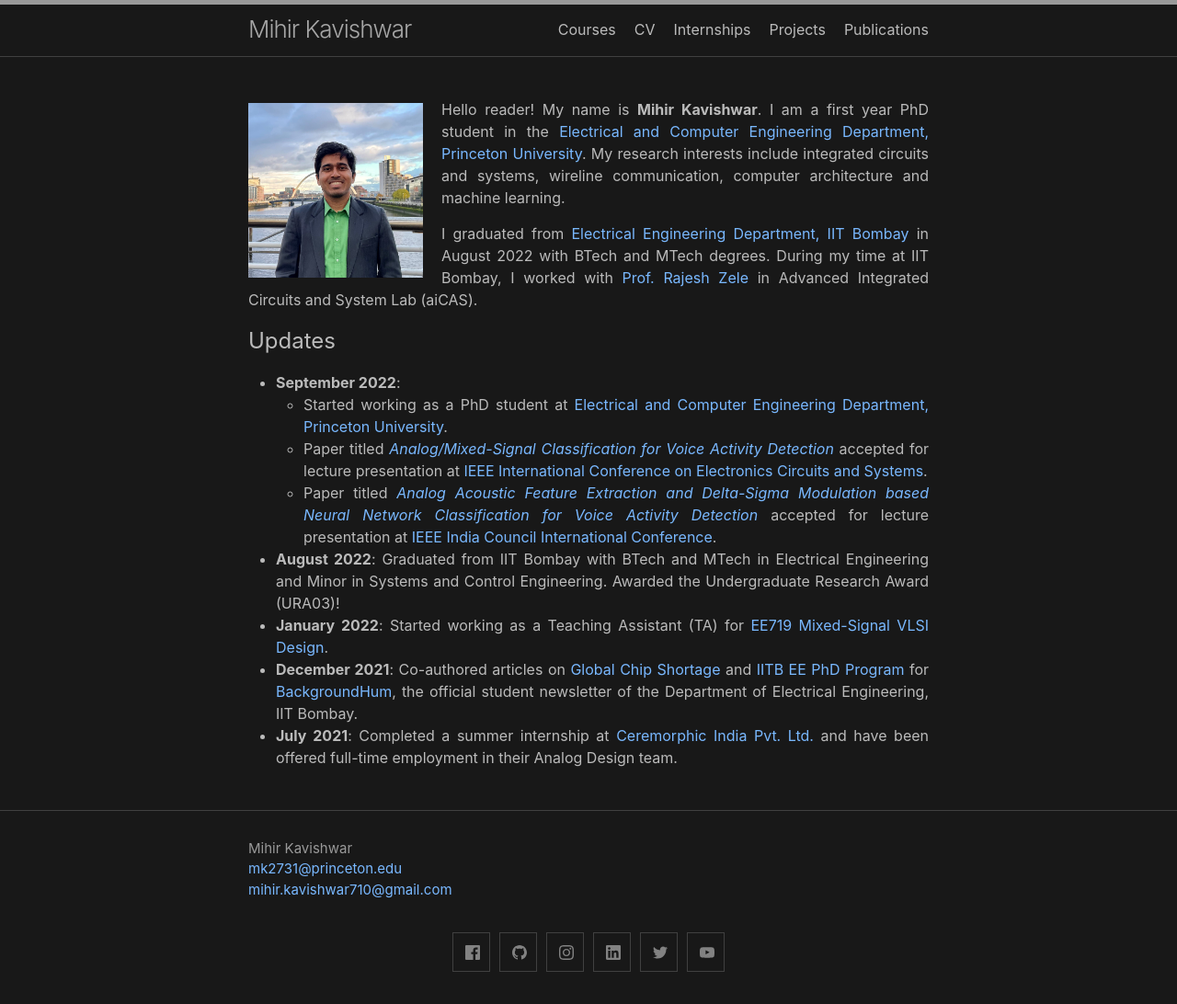
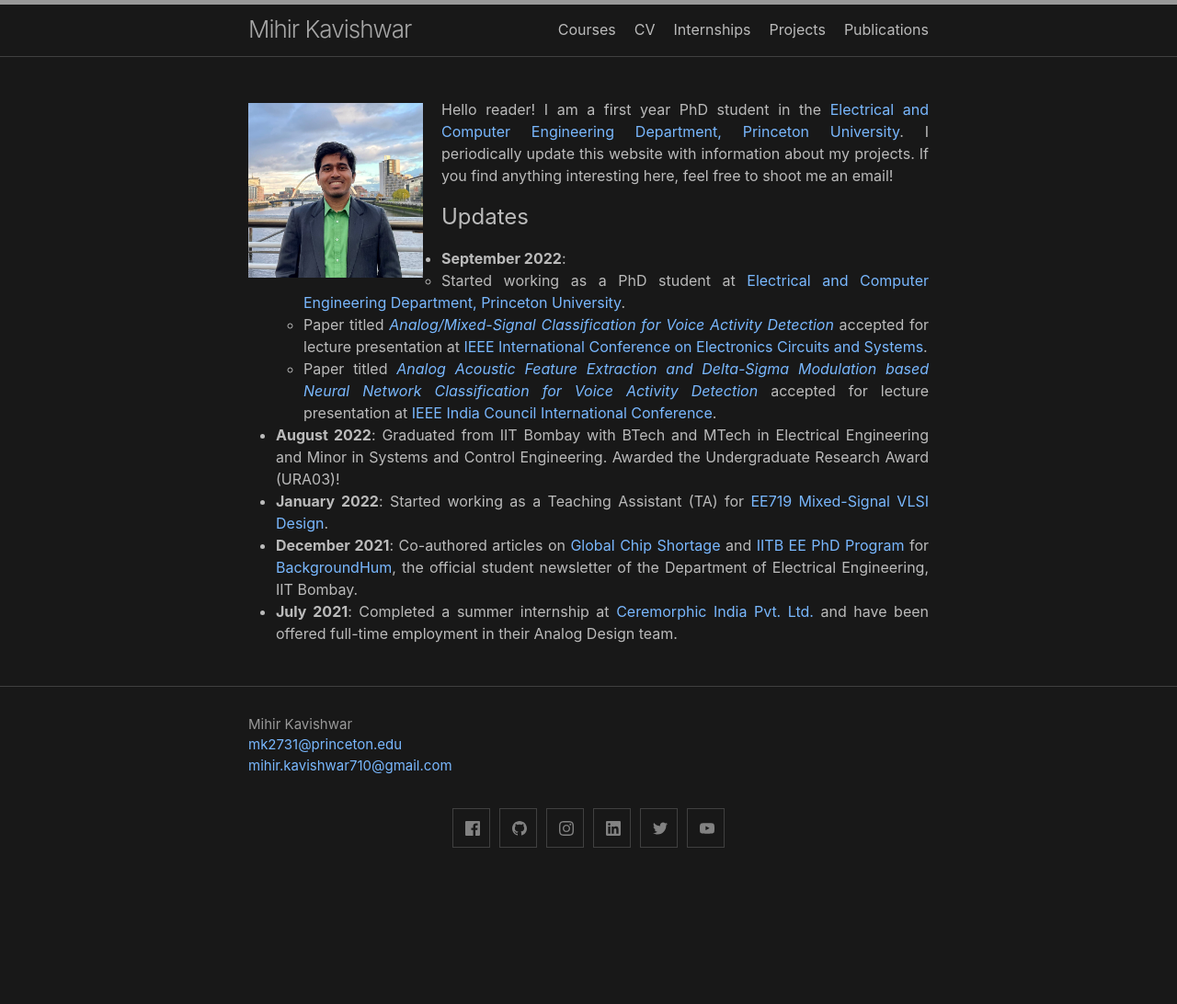
Before and after one commit to mihirvk/mihirvk.github.io, a Jekyll site: the page built from index.md, in a window 1280 px wide. Shown: the whole page at 92% size. Built offline with Jekyll 4.4.1, drawn with Linux system fonts in a browser that asks for light colours; after the commit the page ends 957 px from its top, so only the background shows below that.

Commit message:
Update index.md

```diff
--- a/index.md
+++ b/index.md
@@ -10,10 +10,11 @@ layout: home
 
 <img align="left" src="assets/images/IMG_0771.jpg" alt="Mihir Kavishwar" style="height: 190px; width:190px; padding: 5px 20px 10px 0px;"/>
 
-Hello reader! My name is **Mihir Kavishwar**. I am a first year PhD student in the [Electrical and Computer Engineering Department, Princeton University](https://ece.princeton.edu/). My research interests include integrated circuits and systems, wireline communication, computer architecture and machine learning.
-
+Hello reader! I am a first year PhD student in the [Electrical and Computer Engineering Department, Princeton University](https://ece.princeton.edu/). I periodically update this website with information about my projects. If you find anything interesting here, feel free to shoot me an email!
+<!-- My research interests include integrated circuits and systems, wireline communication, computer architecture and machine learning. -->
+<!--
 I graduated from [Electrical Engineering Department, IIT Bombay](https://www.ee.iitb.ac.in/web) in August 2022 with BTech and MTech degrees. During my time at IIT Bombay, I worked with [Prof. Rajesh Zele](http://www.ee.iitb.ac.in/~zelerajesh/index.php) in Advanced Integrated Circuits and System Lab (aiCAS).
-
+ -->
 <!--
 Through this webpage, I intend to showcase some of my past and on-going projects. If you find any of this stuff exciting and would like to know more, feel free to shoot me an email! You can find a summary of my projects in my [CV]({{site.url}}/assets/pdfs/Mihir_Kavishwar_Academic_CV.pdf). For more details, check out the [Projects]({{site.url}}/projects) section. I am working on compiling a list of good resources relevant to my research, the same can be found in the [Resources]({{site.url}}/resources) section. -->
 
```
